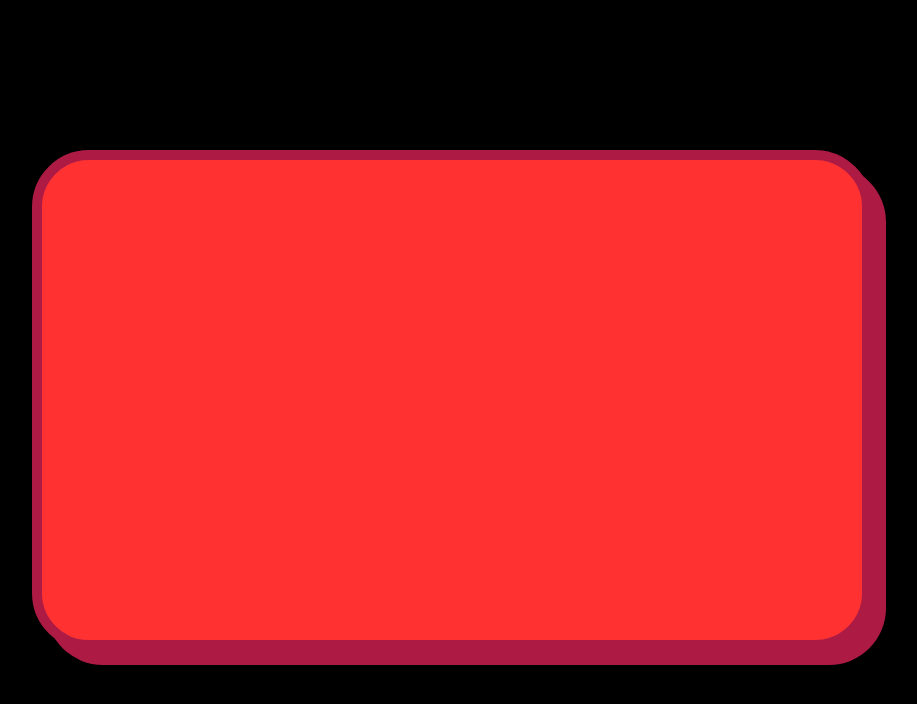
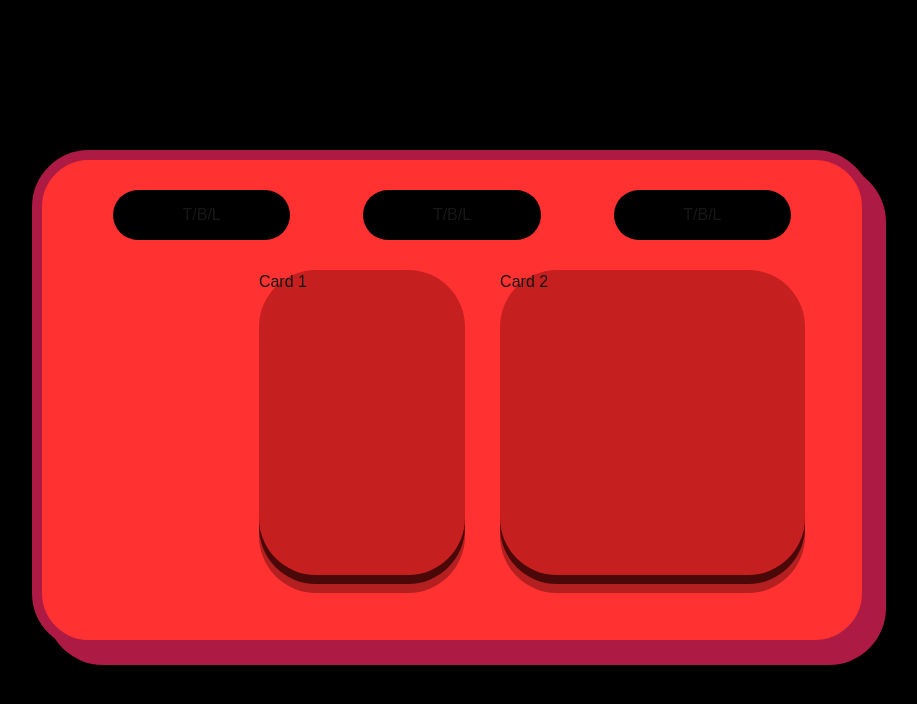
Before and after one commit to xq-ren/asuhaze, a Next.js app: page / in a window 1280 px wide. Shown: the top 704 px of the page, without its empty margins (188-1105 px from the left). Built offline with nearby package versions, Linux system fonts and the light colour scheme.

Commit message:
buttons and two cards, currently copying my design from canva

```diff
--- a/app/page.module.css
+++ b/app/page.module.css
@@ -24,7 +24,53 @@
 }
 
 .mainContent {
+    display: flex;
+    flex-direction: column;
+    gap: 30px;
+    padding: 30px;
+}
 
+.buttonContainer {
+  display: flex;
+  justify-content: center;
+  gap: 73px;
+}
+
+.button {
+    width: 100%;
+    max-width: 177.4px;
+    min-height: 50px;
+
+    background-color: #000000;
+    border-radius: 57px;
+}
+
+.cardsContainer {
+  display: flex;
+  justify-content: center;
+  align-items: flex-start;
+  gap: 35px;
+
+}
+
+.card {
+  width: 100%;
+  max-width: 206.2px;
+  min-height: 305px;
+
+  background-color: #c61f1f;
+  border-radius: 57px;
+
+  box-shadow:
+    0 9px 0 #4a0808,
+    0 18px 0 rgba(90, 10, 10, 0.45);
+
+  transform: translate(80px, -30px);
+}
+
+.card2 {
+  max-width: 305px;
+  min-height: 305px;
 }
 
 .footer {
--- a/app/page.tsx
+++ b/app/page.tsx
@@ -7,8 +7,22 @@ export default function Home() {
       <div className={styles.layout}>
         <section className={styles.mainContent}>
 
+        <div className={styles.buttonContainer}>
+        <button className={styles.button}>T/B/L</button>
+        <button className={styles.button}>T/B/L</button>
+        <button className={styles.button}>T/B/L</button>
+        </div>
+
+        <div className={styles.profileContainer}>
+        {/* pic and links */}
+        </div>
+
+        <div className={styles.cardsContainer}>
+        <div className={styles.card}>Card 1</div>
+        <div className={`${styles.card} ${styles.card2}`}>Card 2</div>
+        </div>
+
         </section>
-
       </div>
 
       <footer className={styles.footer}>
```
